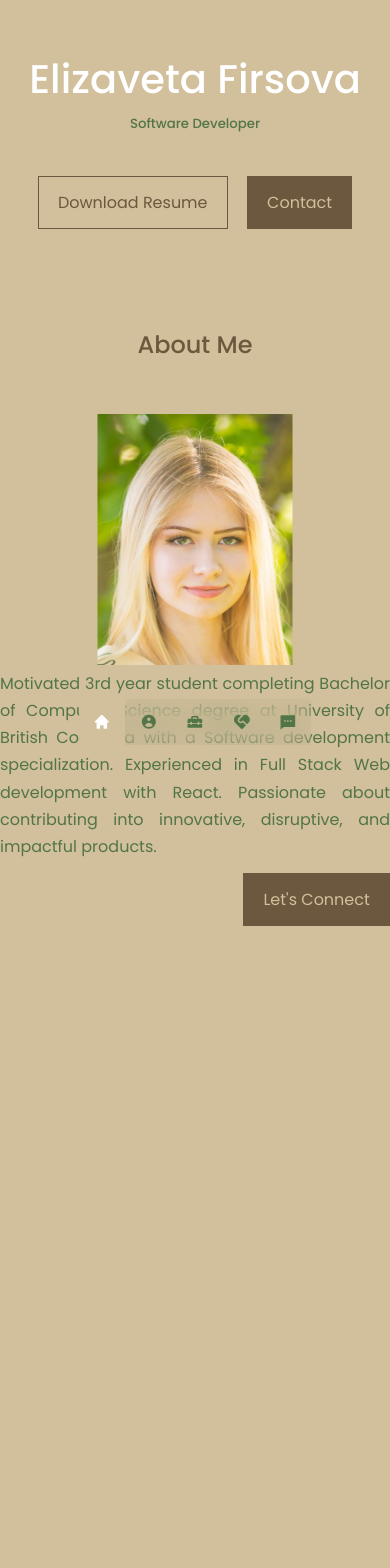
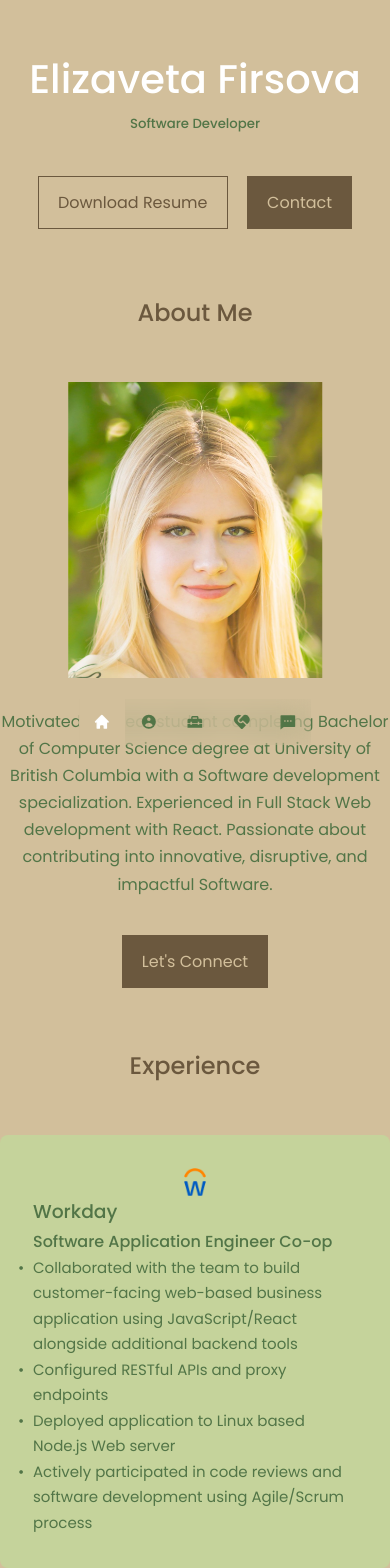
Before and after one commit to luevrata/my-portfolio, a React (Create React App) app: page / in a window 390 px wide. Shown: the part 67-1635 px from the top of the page. Before the commit the page ends 1236 px from the top, so only its background shows below. Built offline with nearby package versions, Linux system fonts and the light colour scheme.

Commit message:
worked on experience section

```diff
--- a/src/App.jsx
+++ b/src/App.jsx
@@ -2,6 +2,7 @@ import React from "react";
 import Header from "./components/header/Header";
 import Nav from "./components/nav/Nav";
 import About from "./components/about/About";
+import Experience from "./components/experience/Experience";
 
 const App =() => {
 
@@ -10,6 +11,7 @@ const App =() => {
         <Header/>
         <Nav/>
         <About/>
+        <Experience/>
     </div>
     )
 
--- a/src/components/about/About.jsx
+++ b/src/components/about/About.jsx
@@ -18,7 +18,7 @@ const About = () => {
                 degree at University of British Columbia with a Software development
                 specialization. Experienced in Full Stack Web development with React.
                 Passionate about contributing into innovative, disruptive, and impactful
-                products.
+                Software.
                 </p>
 
                 <a href="#contact" className='btn btn-primary'>Let's Connect</a>
--- a/src/components/about/about.css
+++ b/src/components/about/about.css
@@ -4,7 +4,7 @@
     display: grid;
     grid-template-columns: 35% 50%;
     gap: 15%;
-    grid-auto-rows: 1fr
+    /* grid-auto-rows: 1fr */
 }
 
 .about__me {
@@ -43,13 +43,27 @@
         margin-left: 50%;
         transform: translateX(-50%);
     }
+
+    .about__content {
+        text-align: center;
+        align-items: center;
+    }
 }
 
 /* MEDIA QUERIES (SMALL DEVICES) */
 @media screen and (max-width: 600px) {
+    .about__me {
+        width: 65%;
+        margin-left: 50%;
+        transform: translateX(-50%);
+    }
 
-    .header__socials,
-    .scroll__down {
-        display: none;
+    .about__content {
+        text-align: center;
+        align-items: center;
+    }
+
+    .about__content p {
+        margin: 1.5rem 0;
     }
 }
--- /dev/null
+++ b/src/components/experience/Experience.jsx
@@ -0,0 +1,36 @@
+import React from 'react'
+import './experience.css'
+import WorkdayIcon from '../../assets/Workday-Emblem.png'
+import { MdCircle } from 'react-icons/md'
+
+const Experience = () => {
+  return (
+    <section id = 'experience'>
+        <h2>Experience</h2>
+        <div className="container experience__container">
+            <div className="experience__card">
+                <div >
+                    <img src={WorkdayIcon} className="experience__card-img"></img>
+                </div>
+                <h3> Workday </h3>
+                <h4>
+                    Software Application Engineer Co-op
+                </h4>
+
+                <ul>
+                    <li>Collaborated with the team to build customer-facing web-based business application using JavaScript/React alongside additional backend tools</li>
+                    <li>Configured RESTful APIs and proxy endpoints</li>
+                    <li>Deployed application to Linux based Node.js Web server</li>
+                    <li>Actively participated in code reviews and software development using Agile/Scrum process</li>
+                </ul>
+
+
+            </div>
+
+
+        </div>
+    </section>
+  )
+}
+
+export default Experience
--- /dev/null
+++ b/src/components/experience/experience.css
@@ -0,0 +1,36 @@
+.experience__container {
+    display: flex;
+}
+
+.experience__card {
+    background: var(--color-primary-variant);
+    border-radius: 0.5rem;
+    border: 1px solid transparent;
+    padding: 2rem;
+    color: var(--color-dark)
+
+}
+
+.experience__card ul {
+    margin:0;
+    padding:0;
+    list-style-position: inside;
+    font-size:15px;
+    /* color: var(--color-white) */
+}
+
+
+
+.experience__card ul li::before{
+    content: "• ";
+    display: inline-block;
+    width: 1em;
+    margin-left: -1em;
+
+}
+
+.experience__card-img {
+    margin-left: 50%;
+    transform: translateX(-50%);
+    width: 50px;
+}
--- a/src/index.css
+++ b/src/index.css
@@ -57,8 +57,8 @@ h1 {
 }
 
 section {
-    margin-top: 8rem;
-    height: 100vh;
+    margin-top: 4rem;
+    height:auto;
 }
 
 section > h2, section > h5 {
@@ -118,10 +118,6 @@ img {
     .container {
         width: var(--container-width-md);
     }
-
-    section {
-        margin-top: 6rem;
-    }
 }
 
 /* MEDIA QUERIES (SMALL DEVICES)*/
```
Also changed, not shown: src/assets/Workday-Emblem.png (added), 1 other file (tests, documents, lock files or other folders).
